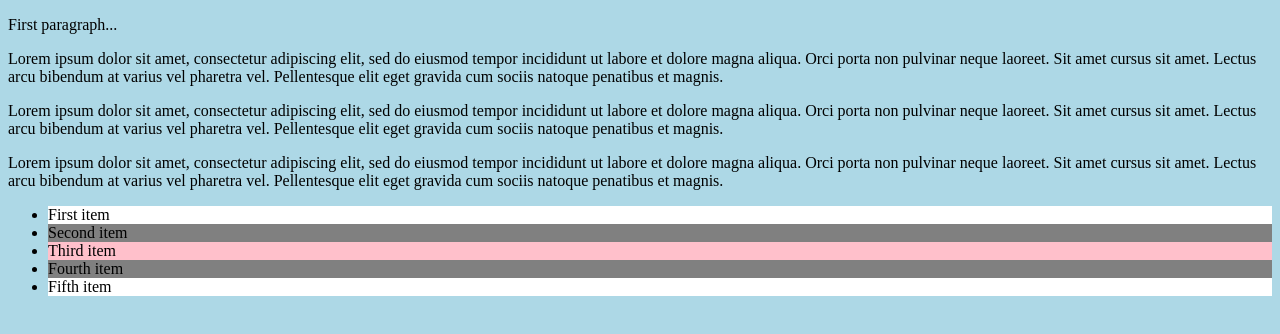
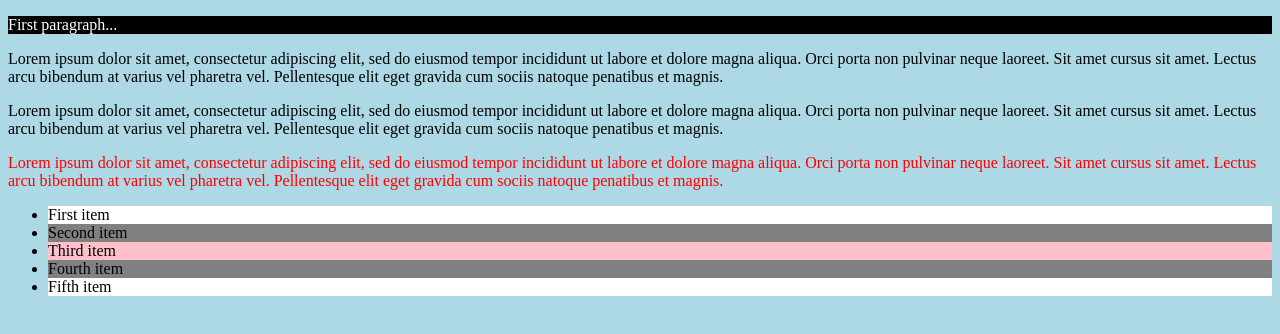
Before and after one commit to acciojob/pseudo-classes-shubham3619, a website: page main.html in a window 1280 px wide. Drawn offline with Linux system fonts and the light colour scheme.

Commit message:
created a submission

```diff
--- a/main.html
+++ b/main.html
@@ -12,7 +12,7 @@
 	<p class="para-1">First paragraph...</p>
 	<p>Lorem ipsum dolor sit amet, consectetur adipiscing elit, sed do eiusmod tempor incididunt ut labore et dolore magna aliqua. Orci porta non pulvinar neque laoreet. Sit amet cursus sit amet. Lectus arcu bibendum at varius vel pharetra vel. Pellentesque elit eget gravida cum sociis natoque penatibus et magnis.</p>
 	<p>Lorem ipsum dolor sit amet, consectetur adipiscing elit, sed do eiusmod tempor incididunt ut labore et dolore magna aliqua. Orci porta non pulvinar neque laoreet. Sit amet cursus sit amet. Lectus arcu bibendum at varius vel pharetra vel. Pellentesque elit eget gravida cum sociis natoque penatibus et magnis.</p>
-	<p>Lorem ipsum dolor sit amet, consectetur adipiscing elit, sed do eiusmod tempor incididunt ut labore et dolore magna aliqua. Orci porta non pulvinar neque laoreet. Sit amet cursus sit amet. Lectus arcu bibendum at varius vel pharetra vel. Pellentesque elit eget gravida cum sociis natoque penatibus et magnis.</p>
+	<p class="para">Lorem ipsum dolor sit amet, consectetur adipiscing elit, sed do eiusmod tempor incididunt ut labore et dolore magna aliqua. Orci porta non pulvinar neque laoreet. Sit amet cursus sit amet. Lectus arcu bibendum at varius vel pharetra vel. Pellentesque elit eget gravida cum sociis natoque penatibus et magnis.</p>
 	<ul>
 		<li>First item</li>
 		<li>Second item</li>
--- a/styles.css
+++ b/styles.css
@@ -1,6 +1,14 @@
 /*  your css code here. If applicable */
 * {
 	background-color:lightblue;
+}
+.para-1 {
+background-color:black;
+color:white;
+}
+.para {
+color:red;
+
 }
 
 
```
